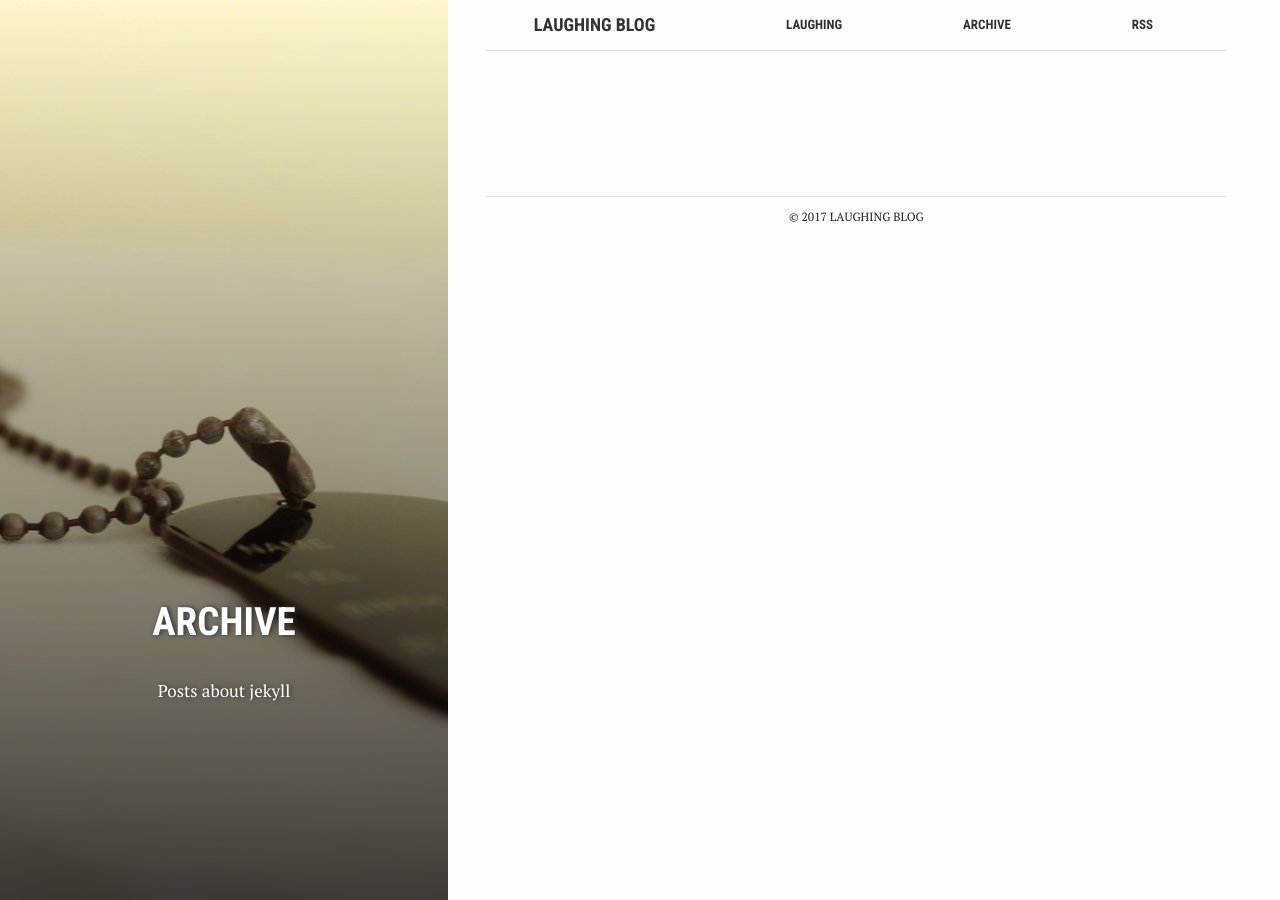
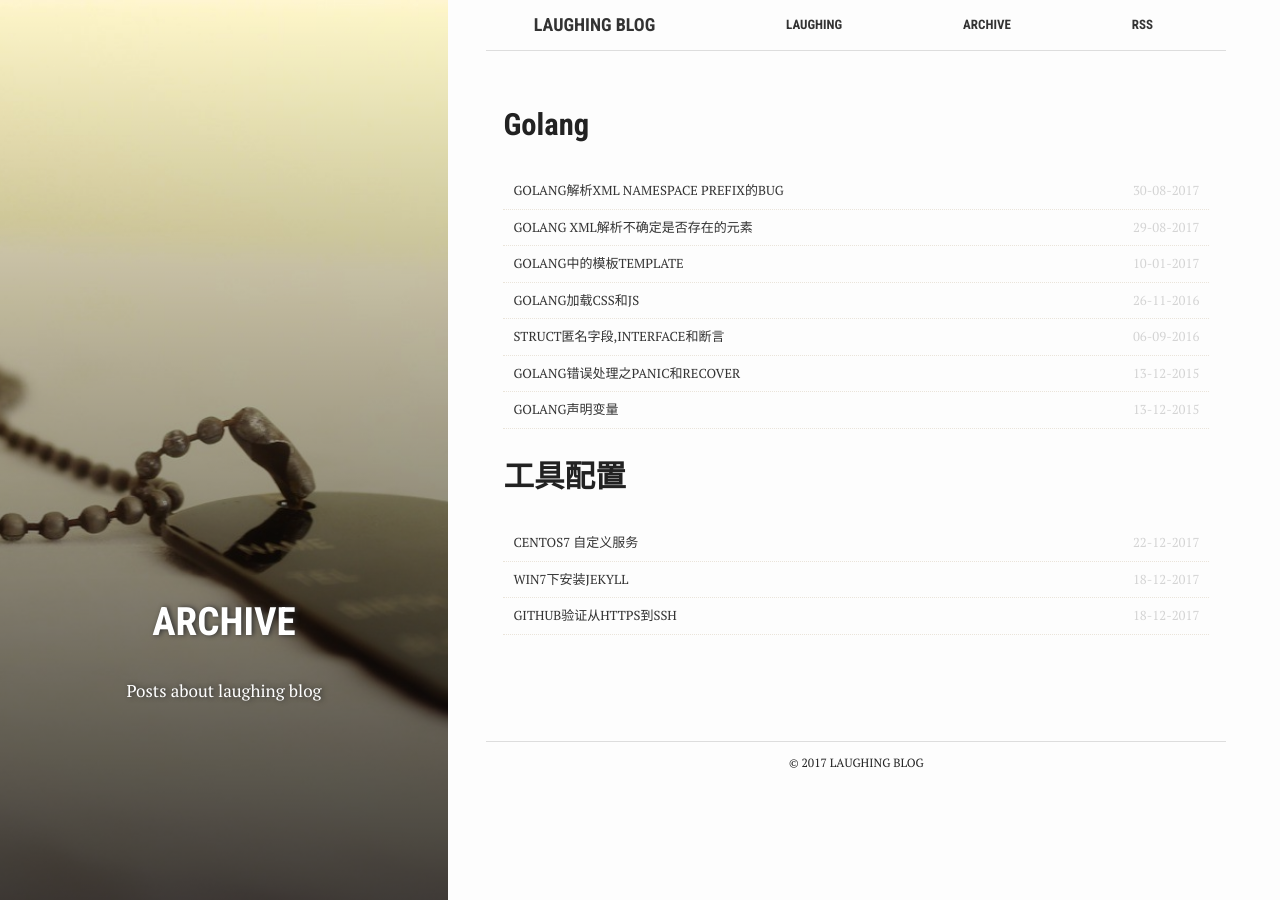
Before and after one commit to aibomei/aibomei.github.io, a Jekyll site: the page built from archive.md, in a window 1280 px wide. Built offline with Jekyll 4.4.1, drawn with Linux system fonts in a browser that asks for light colours; some of the changed lines change nothing that is shown.

Commit message:
csdn迁移golang文档

```diff
--- a/_posts/2017-12-18-github-ssh.md
+++ b/_posts/2017-12-18-github-ssh.md
@@ -1,12 +1,15 @@
 ---
+bg: tools.jpg
 layout: post
-author: qutao
 title:  "github验证从https到ssh"
+crawlertitle: ""
+summary: ""
 date:   2017-12-18 10:18:30 +0800
 categories: soft config
-bg: tools.jpg
+tags: 工具配置
+author: qutao
 ---
-通过SSH连接github
+# 通过SSH连接github
 注意以下命令均在Git Bash下完成
 1.  生成ssh keys
  >生成方式*ssh-keygen -t rsa -C <your_email@example.com>*,
@@ -26,4 +29,4 @@ bg: tools.jpg
     User qutao
 
     IdentityFile  ~/.ssh/id_rsa
-5.  使用git clone git@github.com:username/repository克隆项目
+5.  使用`git clone git@github.com:username/repository`克隆项目
--- a/_posts/2017-12-18-win7-jekyll.md
+++ b/_posts/2017-12-18-win7-jekyll.md
@@ -1,9 +1,13 @@
 ---
+bg: tools.jpg
 layout: post
-author: qutao
 title:  "Win7下安装jekyll"
+crawlertitle: ""
+summary: ""
 date:   2017-12-18 10:18:30 +0800
 categories: soft config
+tags: 工具配置
+author: qutao
 ---
 Step:
 1. 	先下载[ruby][]后安装
--- a/_posts/2017-12-22-custom-service.md
+++ b/_posts/2017-12-22-custom-service.md
@@ -1,9 +1,13 @@
 ---
+bg: tools.jpg
 layout: post
-author: qutao
 title:  "centos7 自定义服务"
+crawlertitle: ""
+summary: ""
 date:   2017-12-22 14:25:30 +0800
 categories: soft config
+tags: 工具配置
+author: qutao
 ---
 
 1. 自定义服务配置管理目录*/usr/lib/systemd/system*下新建xxx.service文件
--- /dev/null
+++ b/_posts/2017-12-26-golang-anony-interface-assert.md
@@ -0,0 +1,94 @@
+---
+bg: tools.jpg
+layout: post
+title: "struct匿名字段,interface和断言"
+crawlertitle: ""
+summary: ""
+date:   2016-09-06 22:39:52 +0800
+categories: language go
+tags: golang
+author: qutao
+---
+
+{% highlight go %}
+// 定义interface
+type Men interface {
+SayHi()
+Sing(lyrics string)
+}
+
+type Human struct {
+name string
+age int
+phone string
+}
+type Student struct {
+Human //匿名字段
+school string
+loan float32
+}
+//Human实现SayHi方法
+func (h Human) SayHi() {
+fmt.Printf("Hi, I am %s you can call me on %s\n", h.name, h.phone)
+}
+//Human实现Sing方法
+func (h Human) Sing(lyrics string) {
+fmt.Println("La la la la...", lyrics)
+}
+//Employee重载Human的SayHi方法
+func (e Employee) SayHi() {
+fmt.Printf("Hi, I am %s, I work at %s. Call me on %s\n", e.name,
+e.company, e.phone)
+}
+{% endhighlight %}
+
+Interface Men被Human,Student和Employee实现，
+因为这三个类型都实现了这两个方法，Interface Men的值可以是实现了该接口的任一对象。任何对象只要定义了String方法，都可以用Printf输出函数输出，如下：
+{% highlight go %}
+type Element interface{}
+type List [] Element
+type Person struct {
+name string
+age int
+}
+
+//定义了String方法
+func (p Person) String() string {
+return "(name: " + p.name + " - age: "+strconv.Itoa(p.age)+ " years)"
+}
+
+func main() {
+list := make(List, 3)
+list[0] = 1 // an int
+list[1] = "Hello" // a string
+list[2] = Person{"Dennis", 70}
+
+// Go语言里面有一个语法，可以直接判断某个接口是否是该类型的变量(断言assert interface.(type))
+// value, ok = element.(T)
+for index, element := range list {
+if value, ok := element.(int); ok {
+fmt.Printf("list[%d] is an int and its value is %d\n", index, value)
+} else if value, ok := element.(string); ok {
+fmt.Printf("list[%d] is a string and its value is %s\n", index, value)
+} else if value, ok := element.(Person); ok {
+fmt.Printf("list[%d] is a Person and its value is %s\n", index, value)
+} else {
+fmt.Printf("list[%d] is of a different type\n", index)
+}
+}
+}
+
+//另外一种使用switch的用法:
+for index, element := range list{
+switch value := element.(type) {
+case int:
+fmt.Printf("list[%d] is an int and its value is %d\n", index,
+case string:
+fmt.Printf("list[%d] is a string and its value is %s\n", inde
+case Person:
+fmt.Printf("list[%d] is a Person and its value is %s\n", inde
+default:
+fmt.Println("list[%d] is of a different type", index)
+}
+}
+{% endhighlight %}
--- /dev/null
+++ b/_posts/2017-12-26-golang-css-js.md
@@ -0,0 +1,43 @@
+---
+bg: tools.jpg
+layout: post
+title: "golang加载css和js"
+crawlertitle: ""
+summary: ""
+date:   2016-11-26 23:23:22 +0800
+categories: language go
+tags: golang
+author: qutao
+---
+# 结构
+└── main.go
+
+└── static
+
+└────   css
+
+└── ── ── main.css
+
+└── ── js
+
+└── ── ── main.js
+
+└── view
+
+└── ── index.html
+
+若有如上目录结构
+
+# 代码
+{% highlight go %}
+func main() {
+    http.Handle("/static/", http.StripPrefix("/static/", http.FileServer(http.Dir("static")))) // 启动静态文件服务
+    // ...
+}
+{% endhighlight %}
+
+{% highlight html %}
+<!-- index.html -->
+<link rel="stylesheet" href="/static/css/main.css" type="text/css">
+<script type="text/javascript" src="/static/js/main.js"></script>
+{% endhighlight %}
--- /dev/null
+++ b/_posts/2017-12-26-golang-panic-recover.md
@@ -0,0 +1,47 @@
+---
+bg: tools.jpg
+layout: post
+title: "golang错误处理之panic和recover"
+crawlertitle: ""
+summary: ""
+date:   2015-12-13 21:46:24 +0800
+categories: language go
+tags: golang
+author: qutao
+---
+
+panic()类似c++中的throw
+
+recover()类似c++中的catch
+{% highlight go %}
+func CopyFile(SrcFileName, DstFileName string) (w int64, err error) {
+	defer func() {
+		if r := recover(); r != nil {
+			fmt.Printf("Runtime error is %v\n", r)
+		}
+	}()
+
+	SFile, e := os.Open(SrcFileName)
+	if e != nil {
+		panic("the src file is not exist...")
+		return
+	}
+	defer SFile.Close()
+
+	DFile, e := os.Create(DstFileName)
+	if e != nil {
+		panic("the dst file is not exist...")
+		return
+	}
+	defer DFile.Close()
+
+	// anonymous function
+	/*
+		defer func() {
+			SFile.Close()
+			DFile.Close()
+		}
+	*/
+	return io.Copy(DFile, SFile)
+}
+{% endhighlight %}
--- /dev/null
+++ b/_posts/2017-12-26-golang-template.md
@@ -0,0 +1,99 @@
+---
+bg: tools.jpg
+layout: post
+title:  "golang中的模板template"
+crawlertitle: ""
+summary: ""
+date:   2017-01-10 21:30:42 +0800
+categories: language go
+tags: golang
+author: qutao
+---
+## 示例代码
+{% highlight go %}
+package main
+import "text/template"
+import "os"
+import "fmt"
+import "strings"
+type Friend struct {
+    Fname string
+}
+type Person struct {
+    UserName string
+    Emails   []string
+    Friends  []*Friend
+}
+// template function
+func EmailDealWith(args ...interface{}) string {
+    ok := false
+    var s string
+    if len(args) == 1 {
+        s, ok = args[0].(string) // interface.(type) assert
+    }
+    if !ok {
+        s = fmt.Sprint(args...)
+    }
+    // find the @ symbol
+    substrs := strings.Split(s, "@")
+    if len(substrs) != 2 {
+        return s
+    }
+    // replace the @ by " at "
+    return (substrs[0] + " at " + substrs[1])
+}
+// processed nest
+func ProNest() {
+  f1 := Friend{Fname: "minux.ma"}
+  f2 := Friend{Fname: "xushiwei"}
+  t := template.New("fieldname example")
+  // type FuncMap map[string]interface{}
+  t = t.Funcs(template.FuncMap{"EmailDeal": EmailDealWith})
+  t, _ = t.Parse(`hello {{.UserName}}!
+          {{range .Emails}}
+              an email {{. | EmailDeal}}
+          {{end}}
+          {{with .Friends}}
+          {{range .}}
+              my friend name is {{.Fname}}
+          {{end}}
+          {{end}}
+          {{with $x := "output" | printf "%q"}}{{$x}}{{end}}
+          {{with $x := "output"}}{{printf "%q" $x}}{{end}}
+          {{with $x := "output"}}{{$x | printf "%q"}}{{end}}
+          `)
+  p := Person{UserName: "Astaxie",
+      Emails:  []string{"astaxie@beego.me", "astaxie@gmail.com"},
+      Friends: []*Friend{&f1, &f2}}
+  t.Execute(os.Stdout, p)
+}
+// processed condition
+func ProCondition() {
+  tEmpty := template.New("template test")
+  tEmpty = template.Must(tEmpty.Parse("空 pipeline if demo: {{if ``}} 不会输出. {{end}}\n"))
+  tEmpty.Execute(os.Stdout, nil)
+  tWithValue := template.New("template test")
+  tWithValue = template.Must(tWithValue.Parse("不为空的 pipeline if demo: {{if `anything`}} 我有内容，我会输出. {{end}}\n"))
+  tWithValue.Execute(os.Stdout, nil)
+  tIfElse := template.New("template test")
+  tIfElse = template.Must(tIfElse.Parse("if-else demo: {{if `anything`}} if部分 {{else}} else部分.{{end}}\n"))
+  tIfElse.Execute(os.Stdout, nil)
+}
+func main() {
+   ProNest()
+   ProCondition()
+}
+{% endhighlight %}
+
+## 说明
+1. {\{.\}}相当于c++中的this指针。如果要访问当前对象的字段通过{\{.FieldName\}},但是需要注意一点：这个字段必须是导出的(字段首字母必须是大写的)，否则在渲染的时候就会报错
+
+2. {\{range\}}...{\{end\}}和{\{with\}}...{\{end\}}用于输出嵌套字段的内容
+{\{range\}} 这个和Go语法里面的range类似，循环操作数据
+{\{with\}}操作是指当前对象的值，类似上下文的概念
+
+3. if...else...用于条件处理。注意：if里面无法使用条件判断，例如.Mail=="astaxie@gmail.com"，这样的判断是不正确的，if里面只能是bool值
+
+4. {\{. \| string\}}会调用string关联的模板处理函数对输入数据进行过滤
+
+5. 我们可以在一些操作中申明局部变量，例如with，range，if过程中申明局部变量，这个变量的作用域是{\{end\}}之前。方法：$variable := pipeline
--- /dev/null
+++ b/_posts/2017-12-26-golang-value.md
@@ -0,0 +1,24 @@
+---
+bg: tools.jpg
+layout: post
+title: "golang声明变量"
+crawlertitle: ""
+summary: ""
+date:   2015-12-13 19:38:31 +0800
+categories: language go
+tags: golang
+author: qutao
+---
+{% highlight go %}
+var v1 int
+var v2 string
+var v3 [10]int // 数组
+var v4 []int // 数组切片, v3[m:n](0 <= m <= n, n <= len(v3))
+var v5 struct {
+f int
+}
+var v6 *int // 指针
+var v7 map[string]int // map， key为string类型， value为int类型
+var v8 func(a int) int
+var v9 chan interface{} // channel, make(chan interface{}), make为channel, map, slice内置类型赋值
+{% endhighlight %}
--- /dev/null
+++ b/_posts/2017-12-26-golang-xml-namespace-prefix.md
@@ -0,0 +1,58 @@
+---
+bg: tools.jpg
+layout: post
+title: "golang解析xml namespace prefix的bug"
+crawlertitle: ""
+summary: ""
+date:   2017-08-30 16:00:00 +0800
+categories: language go
+tags: golang
+author: qutao
+---
+
+https://github.com/golang/go/issues/11496
+
+示例使用链接中的示例, 我遇到的问题跟这个一样。
+{% highlight go %}
+<person xmlns:ns="ns">
+  <ns:name>Oliver</ns:name>
+  <ns:phone>110</ns:phone>
+</person>
+{% endhighlight %}
+
+解析结构体定义如下:
+{% highlight go %}
+type Person struct {
+    XMLName xml.Name `xml:"ns person"`
+    Name    string   `xml:"ns name"`
+    Phone   string   `xml:"ns phone"`
+}
+{% endhighlight %}
+
+Marshal后结果如下,缺少namespace *ns*
+{% highlight go %}
+<person xmlns="ns">
+  <name xmlns="ns">Oliver</name>
+  <phone xmlns="ns">110</phone>
+</person>
+{% endhighlight %}
+
+{% highlight go %}
+UnMarshal:
+type Person struct {
+    XMLName xml.Name `xml:"person"`
+
+    Name    string   `xml:"name"`
+    Phone   string   `xml:"phone"`
+}
+
+Marshal:
+type Person2 struct {
+    XMLName xml.Name `xml:"ns:person"`
+    NS string `xml:"xmlns:ns,attr"`
+
+    Name    string   `xml:"ns:name"`
+    Phone   string   `xml:"ns:phone"`
+}
+{% endhighlight %}
+NS变量在调用Marshal前赋值, 然后把Person的数据拷贝到Person2中即可, 十分麻烦。
--- /dev/null
+++ b/_posts/2017-12-26-golang-xml.md
@@ -0,0 +1,45 @@
+---
+bg: tools.jpg
+layout: post
+title: "golang xml解析不确定是否存在的元素"
+crawlertitle: ""
+summary: ""
+date:   2017-08-29 15:41:43 +0800
+categories: language go
+tags: golang
+author: qutao
+---
+
+golang中负责解析函数, 只能对struct, slice和string进行解析
+{% highlight go %}
+func Unmarshal(data []byte, v interface{}) error
+{% endhighlight %}
+
+golang中负责生成xml函数
+{% highlight go %}
+func Marshal(v interface{}) ([]byte, error)
+{% endhighlight %}
+
+Marshal可以处理指针指向的值, 若指针为nil, 则不会写入到xml中。
+
+我们可以在定义解析的struct结构时, 将元素的类型定义为指针类型, 若解析时不存在该元素, 则在marshal时不会生成空的元素。
+{% highlight go %}
+type ObjectInfo struct {
+  // attr
+  ObjectType string `xml:"ObjectType,attr"`
+  Id string `xml:"Id,attr"`
+  Name string `xml:"Name,attr"`
+  // tag
+  Tag []TagInfo `xml:"TagCollection>Tag"`
+  // ColorValues
+  RefSpecData *ReflectanceSpectrumInfo `xml:"ColorValues>ReflectanceSpectrum"`
+  ColorLabData *ColorCIELabInfo `xml:"ColorValues>ColorCIELab"`
+  ColorDensityData *ColorDensityInfo `xml:"ColorValues>ColorDensity"`
+  //ColorValues PrintDataInterface `xml:",innerxml"`
+  // DeviceColorValues
+  ColorCMYKPlusNData *ColorCMYKPlusNInfo `xml:"DeviceColorValues>ColorCMYKPlusN"`
+  ColorCMYKData *ColorCMYKInfo `xml:"DeviceColorValues>ColorCMYK"`
+  //DeviceColorValues PrintDataInterface `xml:",innerxml"`
+}
+{% endhighlight %}
+上面结构是在解析CxF定义的结构, 扫描后生成的数据类型是不确定的, 但又是固定的几组结构, 指针类型能很好的解决这个问题。
--- a/archive.md
+++ b/archive.md
@@ -4,7 +4,7 @@ layout: page
 permalink: /posts/
 title: "Archive"
 crawlertitle: "All articles"
-summary: "Posts about jekyll"
+summary: "Posts about laughing blog"
 active: archive
 ---
 
```
